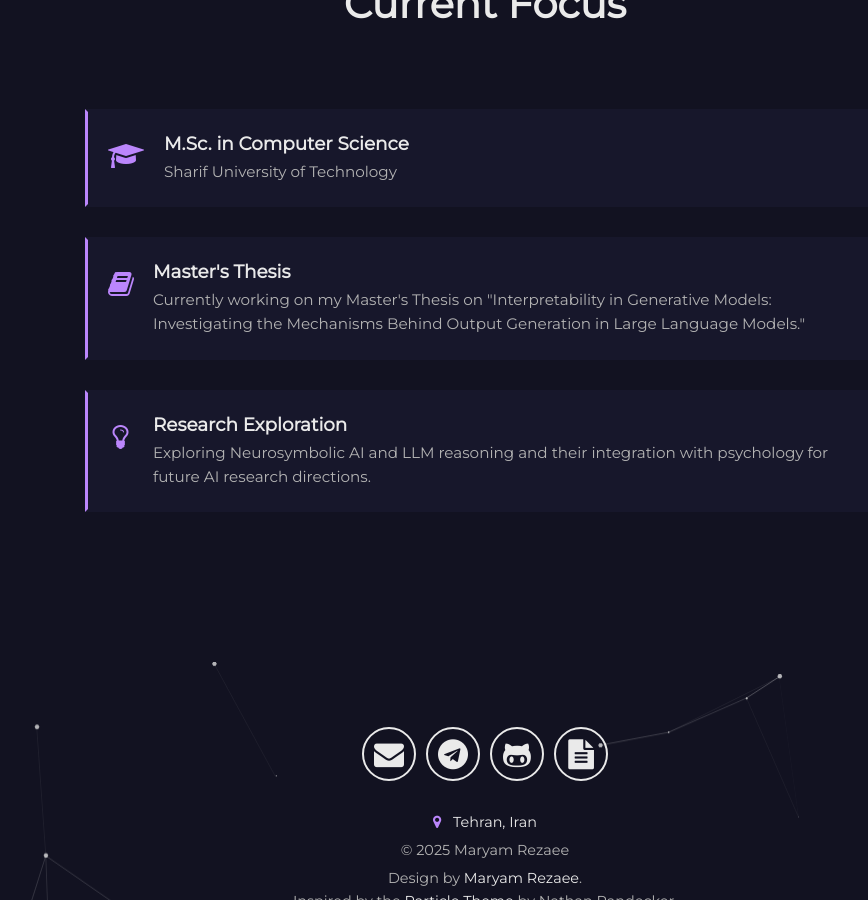
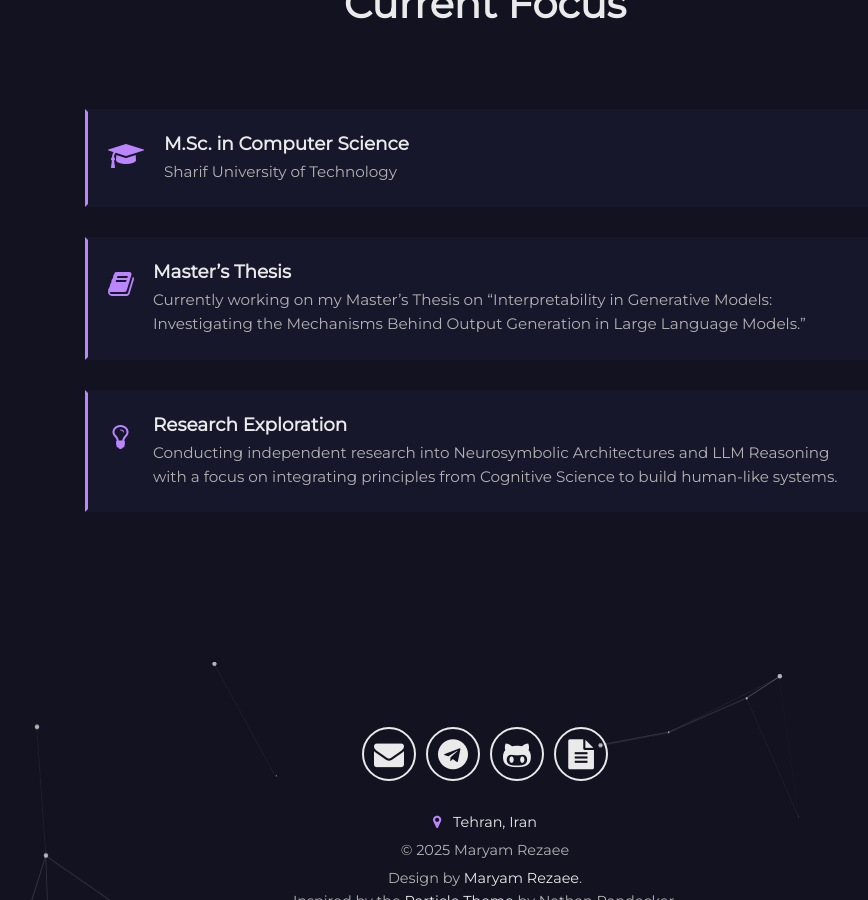
Before and after one commit to MsMaryamRezaee/msmaryamrezaee.github.io, a Jekyll site: the page built from index.html, in a window 1280 px wide and 900 px high, scrolled down 3708 px. Shown: the whole window, without its empty margins (155-1023 px from the left). Built offline with Jekyll 4.4.1, drawn with Linux system fonts in a browser that asks for light colours; some web fonts are replaced; some of the changed text lies outside the part shown.

Commit message:
chore: Correct quotation symbols and improve MyFocus status

```diff
--- a/_includes/focus.html
+++ b/_includes/focus.html
@@ -18,9 +18,9 @@
         <i class="fa fa-book"></i>
       </div>
       <div class="focus-content">
-        <h4>Master's Thesis</h4>
-        <p>Currently working on my Master's Thesis on "Interpretability in Generative Models: Investigating the Mechanisms Behind Output Generation
-in Large Language Models."</p>
+        <h4>Master’s Thesis</h4>
+        <p>Currently working on my Master’s Thesis on “Interpretability in Generative Models: Investigating the Mechanisms Behind Output Generation
+in Large Language Models.”</p>
       </div>
     </div>
 
@@ -30,7 +30,7 @@ in Large Language Models."</p>
       </div>
       <div class="focus-content">
         <h4>Research Exploration</h4>
-        <p>Exploring Neurosymbolic AI and LLM reasoning and their integration with psychology for future AI research directions.</p>
+        <p>Conducting independent research into Neurosymbolic Architectures and LLM Reasoning with a focus on integrating principles from Cognitive Science to build human-like systems.</p>
       </div>
     </div>
 
--- a/_includes/highlights.html
+++ b/_includes/highlights.html
@@ -33,7 +33,7 @@
     <div class="highlight-card js-reveal">
       <span class="highlight-type">Theoretical Research Paper</span>
       <h3 class="highlight-title">A Neuro-Symbolic Architecture for Translating Literary Formulas into Coherent Narrative Generation</h3>
-      <p class="highlight-desc">Proposes a "Director-Actor" architecture to solve the "wandering plot" problem in LLMs. We operationalize literary theory into computational algorithms—modeling dramatic arcs via Signal Processing, Gated FSMs, and A* Search—framing narrative as an Active Inference optimization task.</p>
+      <p class="highlight-desc">Proposes a “Director-Actor” architecture to solve the “wandering plot” problem in LLMs. We operationalize literary theory into computational algorithms—modeling dramatic arcs via Signal Processing, Gated FSMs, and A* Search—framing narrative as an Active Inference optimization task.</p>
       <div class="highlight-tags">
         <span>Neurosymbolic AI</span>
         <span>Cognitive Modeling</span>
```
